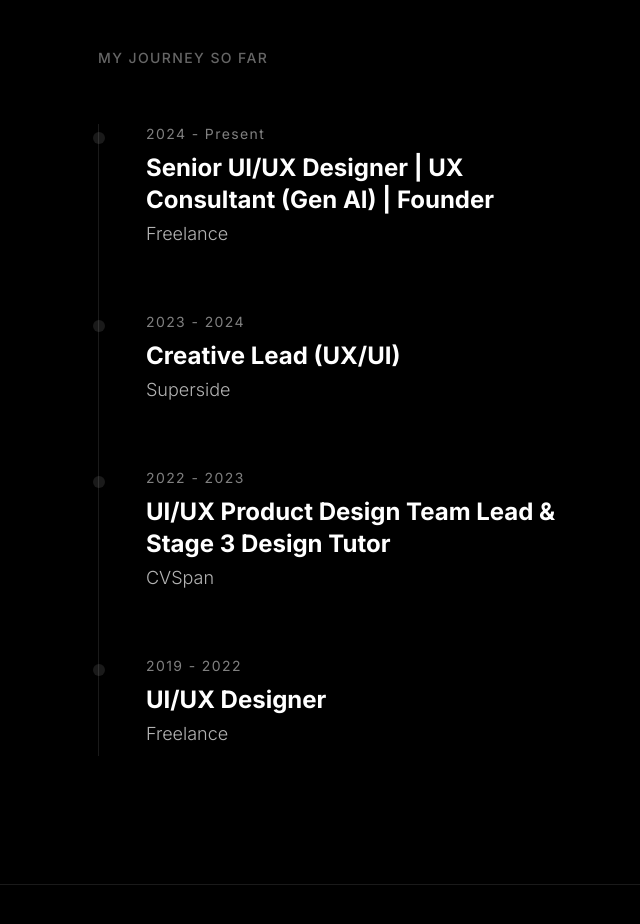
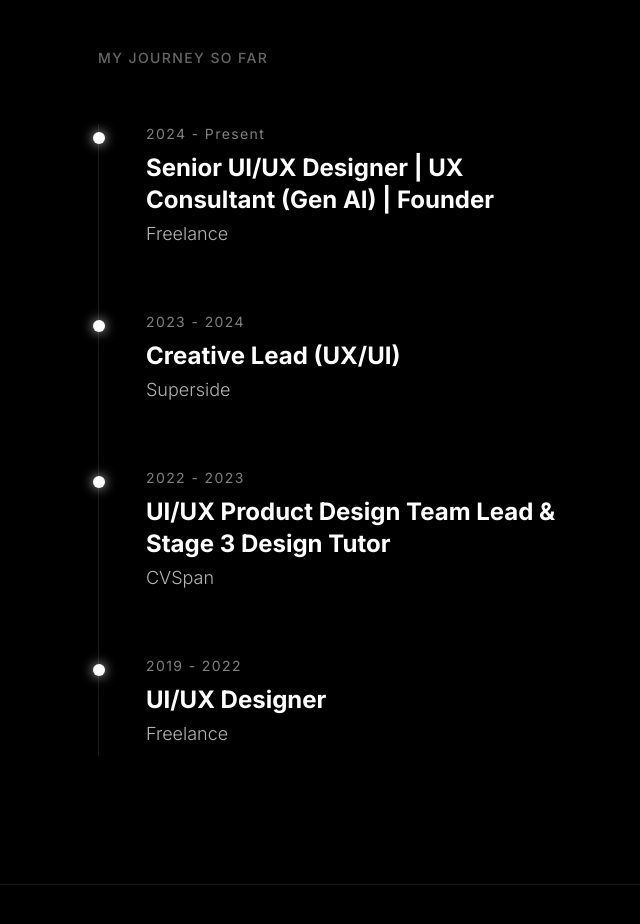
Before and after one commit to Mr-Tomi/tomi-portfolio, a Next.js app: page /contact in a window 1280 px wide. Shown: the part 1440-2364 px from the top of the page, without its empty margins (590-1230 px from the left). Built offline with nearby package versions, Linux system fonts and the light colour scheme.

Commit message:
ui: add glow effect to timeline circles on scroll

```diff
--- a/src/app/contact/page.tsx
+++ b/src/app/contact/page.tsx
@@ -111,7 +111,13 @@ export default function ContactPage() {
 
                 {experiences.map((exp, idx) => (
                   <div key={idx} className="group relative pl-8 md:pl-12 py-2">
-                    <div className="absolute w-3 h-3 bg-white/10 rounded-full -left-[5.5px] top-4 group-hover:bg-white transition-colors z-10" />
+                    <motion.div
+                      initial={{ backgroundColor: "rgba(255,255,255,0.1)", boxShadow: "0 0 0px rgba(255,255,255,0)" }}
+                      whileInView={{ backgroundColor: "rgba(255,255,255,1)", boxShadow: "0 0 12px rgba(255,255,255,0.8)" }}
+                      viewport={{ once: false, margin: "-45% 0px -45% 0px" }}
+                      transition={{ duration: 0.3 }}
+                      className="absolute w-3 h-3 rounded-full -left-[5.5px] top-4 z-10"
+                    />
                     <p className="text-white/50 text-sm tracking-widest mb-2">{exp.year}</p>
                     <h3 className="text-2xl font-bold text-white mb-1">{exp.role}</h3>
                     <p className="text-lg text-white/70 font-light">{exp.company}</p>
```
